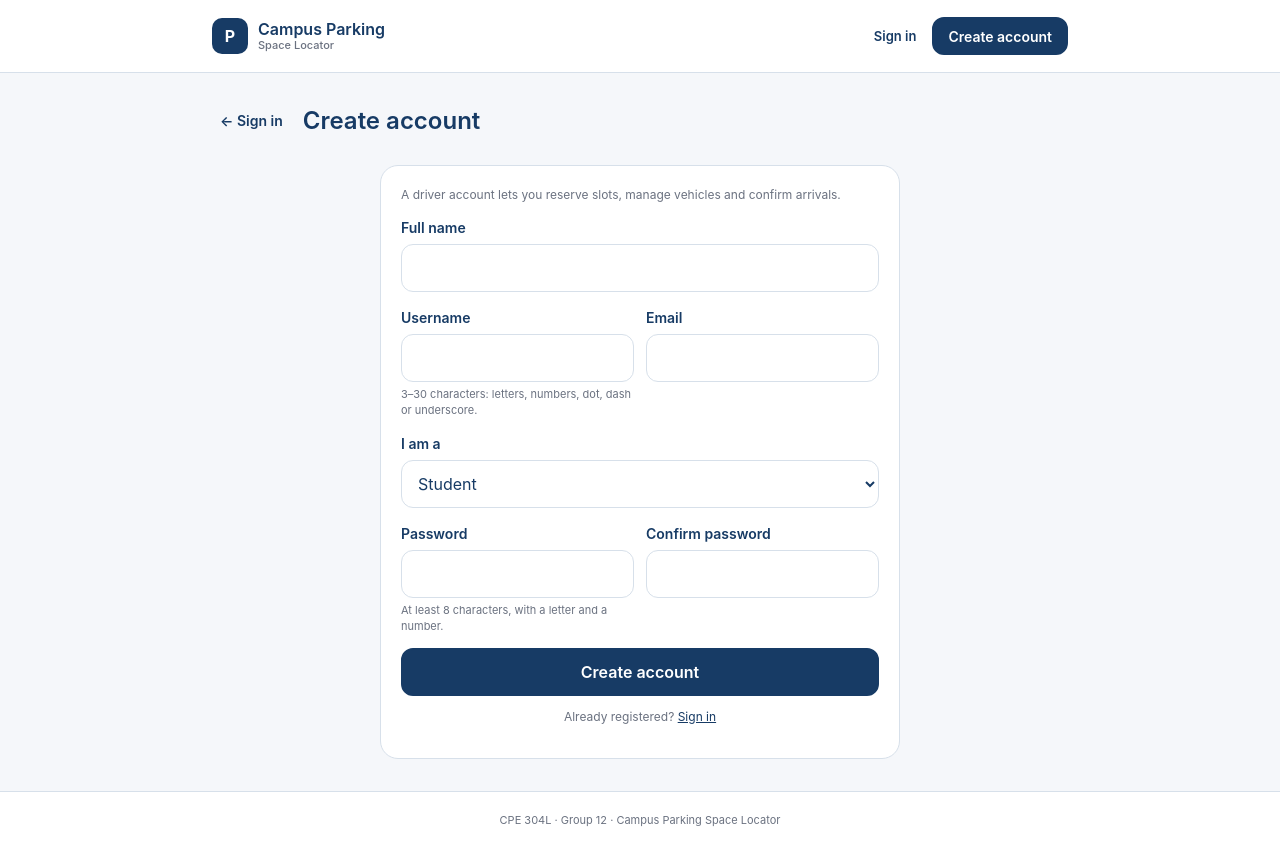
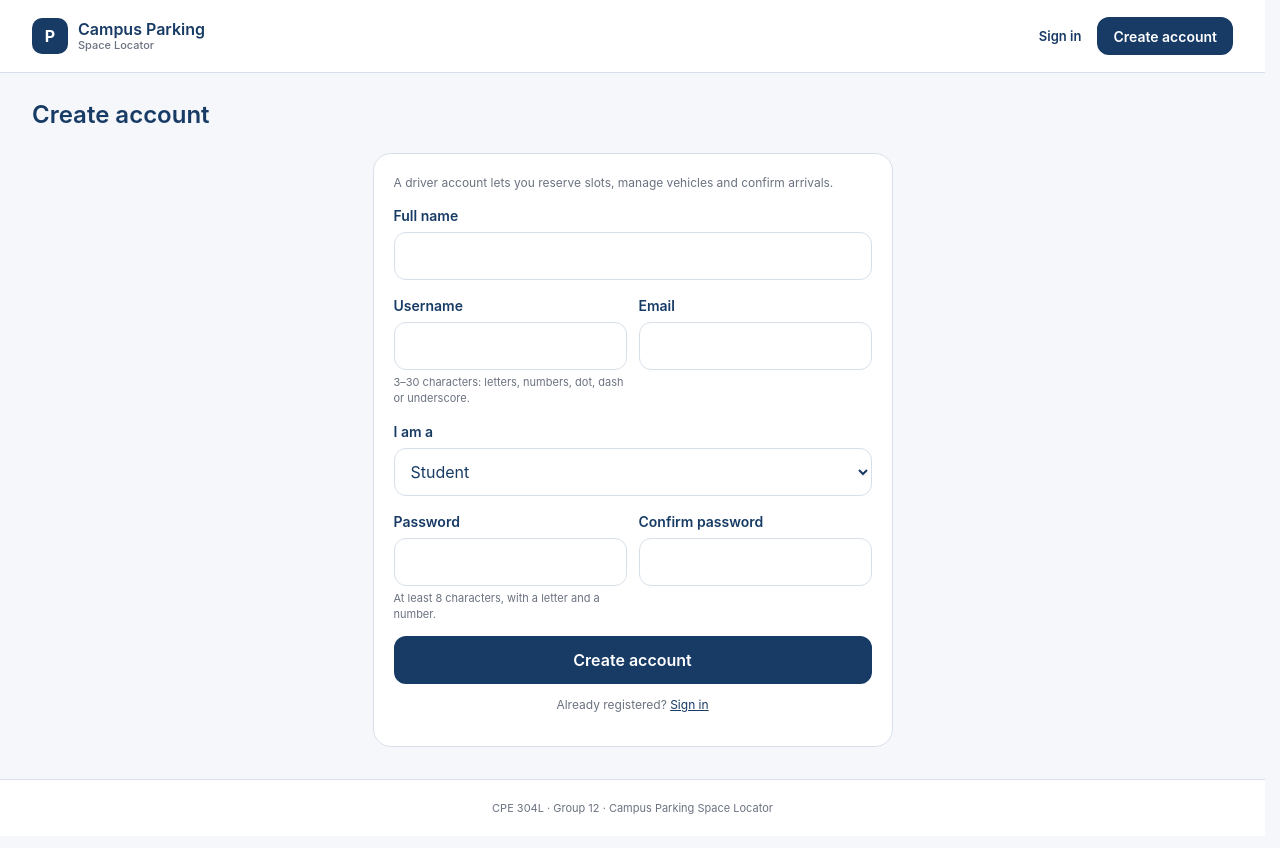
Before and after one commit to rshdvllnv/campus-parking-space-locator, a Flask app: page /register in a window 1280 px wide. After the commit the page ends 814 px from the top, so only its background shows below. Run offline with Flask 3, Linux system fonts and the light colour scheme; data comes from the database, SQL or seed files in the repository; some libraries are stand-ins or nearby versions.

Commit message:
Stabilize sticky header width and remove register back link

```diff
--- a/public/style.css
+++ b/public/style.css
@@ -1,10 +1,11 @@
 :root{--navy:#173B65;--white:#fff;--lb:#EAF1F8;--gray:#6B7280;--green:#15803D;--red:#DC2626;--border:#D7E0EA;--warn:#92400E;--warnbg:#FFF7E6}
 *{box-sizing:border-box}
+html{scrollbar-gutter:stable}
 body{margin:0;background:#F5F7FA;font-family:Inter,"Segoe UI",Roboto,Arial,sans-serif;color:var(--navy);font-size:16px;line-height:24px}
 a{color:var(--navy)}
 .app{width:100%;min-height:100vh;display:flex;flex-direction:column}
-.topinner{width:100%;max-width:1180px;margin:0 auto;padding:12px 32px;display:flex;align-items:center;gap:12px;flex-wrap:wrap}
-header.top{background:#fff;border-bottom:1px solid var(--border)}
+.topinner{width:100%;max-width:1280px;margin:0 auto;padding:12px 32px;display:flex;align-items:center;gap:12px;flex-wrap:wrap}
+header.top{position:sticky;top:0;z-index:40;background:#fff;border-bottom:1px solid var(--border)}
 .identity{display:flex;align-items:center;gap:10px;text-decoration:none;color:inherit;min-height:44px}
 .logo{width:32px;height:32px;border-radius:8px;background:var(--navy);color:#fff;font-weight:700;display:flex;align-items:center;justify-content:center;flex:none}
 .brand{display:block;font-size:14px;line-height:18px;font-weight:600}
@@ -31,10 +32,10 @@ header.top{background:#fff;border-bottom:1px solid var(--border)}
 .dot{display:inline-block;width:7px;height:7px;border-radius:50%;background:var(--red);margin-left:6px;vertical-align:middle}
 .topbtn{min-height:38px!important;padding:0 14px!important}
 .navband{background:transparent}
-.navrow{width:100%;max-width:1180px;margin:0 auto;border-bottom:0;padding:20px 32px 0;display:flex;align-items:center;gap:12px;min-height:0;flex-wrap:wrap}
+.navrow{width:100%;max-width:1280px;margin:0 auto;border-bottom:0;padding:20px 32px 0;display:flex;align-items:center;gap:12px;min-height:0;flex-wrap:wrap}
 .navrow h1,h1.title{font-size:20px;line-height:28px;margin:0;font-weight:600}
 a.back{display:inline-flex;align-items:center;min-height:44px;min-width:44px;padding:0 8px;color:var(--navy);font-weight:600;text-decoration:none;font-size:14px}
-main{width:100%;max-width:1180px;margin:0 auto;padding:16px 32px 24px;flex:1;display:flex;flex-direction:column;gap:16px}
+main{width:100%;max-width:1280px;margin:0 auto;padding:16px 32px 24px;flex:1;display:flex;flex-direction:column;gap:16px}
 .card{border:1px solid var(--border);border-radius:16px;padding:16px;background:#fff}
 .card.soft{background:var(--lb);border-color:var(--lb)}
 .label{font-size:14px;font-weight:600}
@@ -135,8 +136,6 @@ h2{font-size:18px;line-height:26px;margin:0}
 .flash.info{border-color:#8DB4E2;color:#1E4B7A;background:#F0F6FC}
 .skip{position:absolute;left:-999px;top:0;background:#fff;color:var(--navy);padding:10px 16px;z-index:100;border-radius:0 0 10px 0}
 .skip:focus{left:0}
-.app.wide .topinner,.app.wide .navrow,.app.wide main{max-width:1480px}
-.app.mid .topinner,.app.mid .navrow,.app.mid main{max-width:920px}
 @media(max-width:760px){
   .topinner{padding:10px 16px;gap:8px}
   .topnav{width:100%;gap:8px 14px;font-size:12px;border-top:1px solid var(--border);padding-top:8px}
--- a/templates/register.html
+++ b/templates/register.html
@@ -1,7 +1,7 @@
 {% extends "base.html" %}
 {% block cls %}mid{% endblock %}
 {% block title %}Create account · Campus Parking{% endblock %}
-{% block nav %}<div class="navrow"><a class="back" href="{{ url_for('login') }}">&larr; Sign in</a><h1>Create account</h1></div>{% endblock %}
+{% block nav %}<div class="navrow"><h1>Create account</h1></div>{% endblock %}
 {% block body %}
 <div class="authcard">
   <p class="muted" style="margin-top:0">A driver account lets you reserve slots, manage vehicles and confirm arrivals.</p>
```
